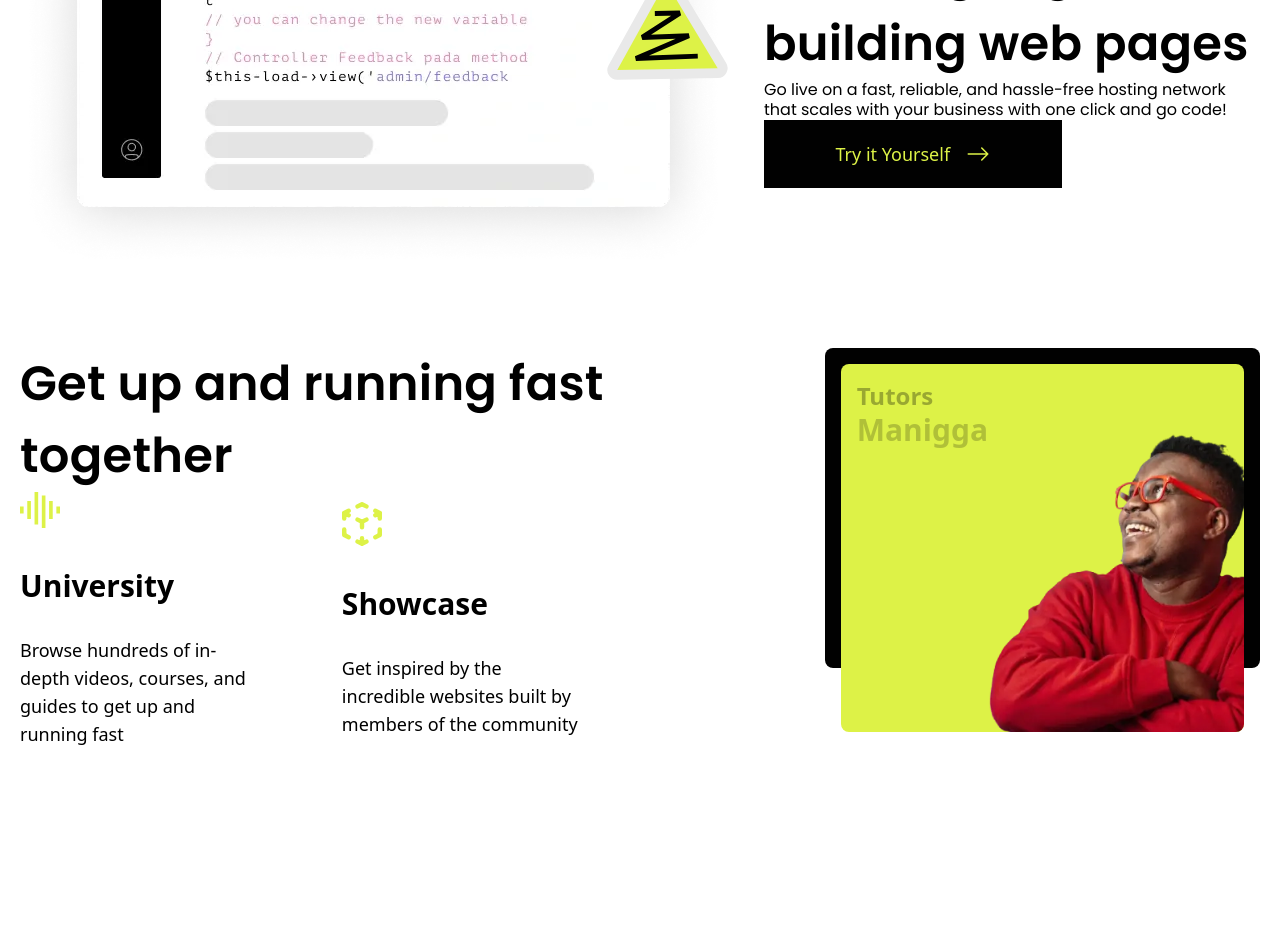
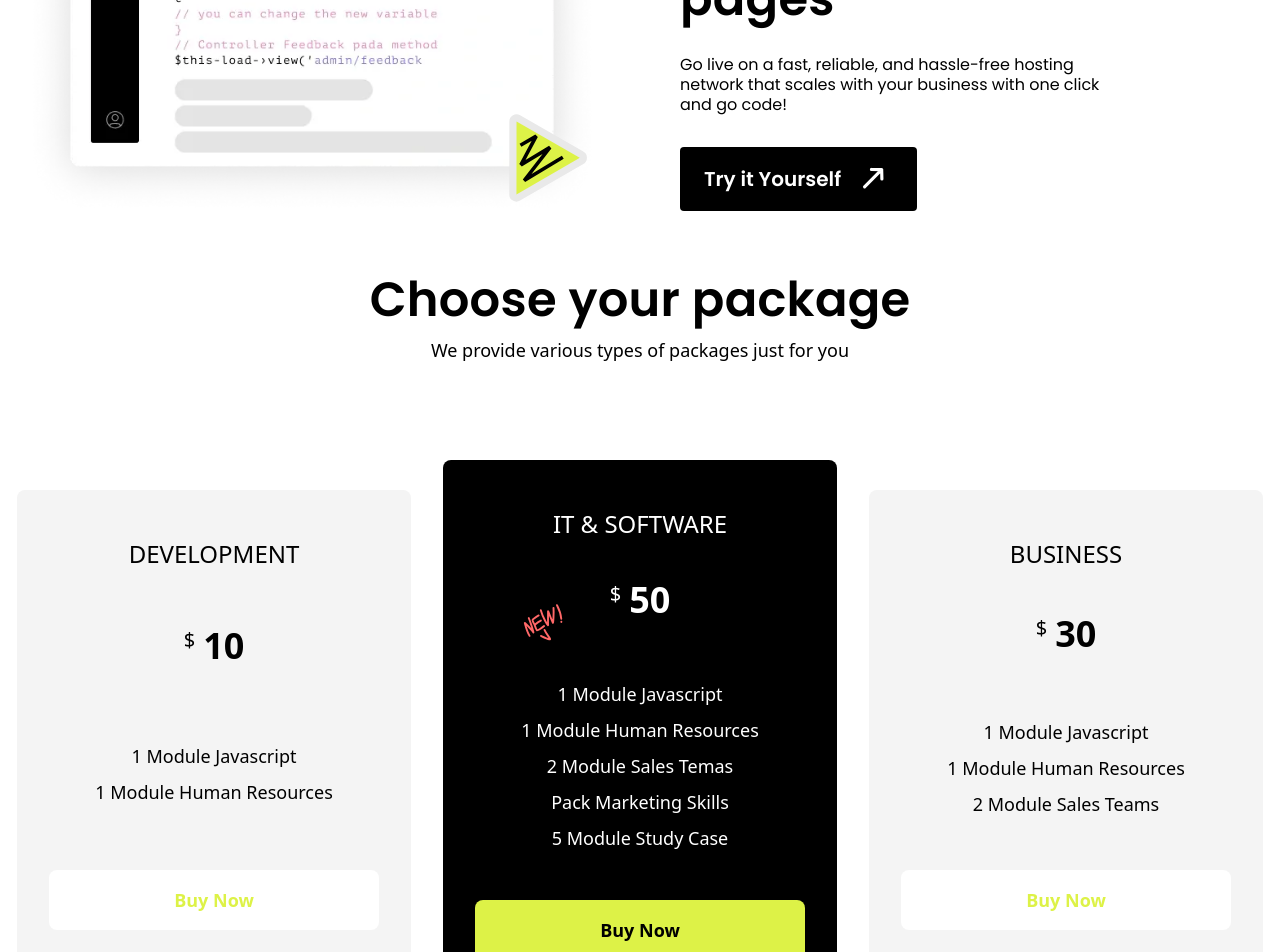
Before and after one commit to pujiragil/Mecode, a React (Vite) app: page / in a window 1280 px wide. Shown: the part 1620-2572 px from the top of the page. Built offline with nearby package versions, Linux system fonts and the light colour scheme.

Commit message:
change dir name

```diff
--- a/src/App.jsx
+++ b/src/App.jsx
@@ -1,6 +1,10 @@
-import { HeroSection, PlatformSection, FeatureSection } from "./components";
-import Section from "./components/Section";
-import Card from "./components/Card";
+import {
+  HeroSection,
+  PlatformSection,
+  FeatureSection,
+  PriceSection,
+  CardSection,
+} from "./components";
 import FAQ from "./components/faq";
 import Footer from "./components/Footer";
 
@@ -12,8 +16,8 @@ function App() {
       <FeatureSection />
       <div className="bg-white">
         <div className="container mx-auto">
-          <Section />
-          <Card />
+          <CardSection />
+          <PriceSection />
           <FAQ />
         </div>
       </div>
--- a/src/components/Hero/index.jsx
+++ b/src/components/Hero/index.jsx
@@ -5,7 +5,7 @@ import Navbar from "../Navbar";
 
 const HeroButton = () => {
   return (
-    <button className="px-6 py-3 flex items-center gap-3 font-poppins font-medium bg-black text-white rounded md:text-xl">
+    <button className="px-6 py-3 flex items-center gap-3 font-poppins font-semibold bg-black text-white rounded md:text-xl">
       Get started
       <img
         className="w-8 h-auto md:w-10"
@@ -32,7 +32,7 @@ const HeroText = () => {
         <Paragraph
           isPrimary={true}
           sizes={["text-xs", "md:text-base"]}
-          widths={["w-full", "md:w-4/5"]}
+          widths={["w-full", "md:w-8/12", "lg:w-3/4"]}
           text="Create, launch, and iterate on new marketing campaigns without distracting your product team."
         />
       </div>
--- /dev/null
+++ b/src/components/Price/CardElements.jsx
@@ -0,0 +1,50 @@
+import { Heading } from "../GlobalElements";
+
+export const CardHeader = () => {
+  return (
+    <div className="flex flex-col justify-center items-center text-center mb-24">
+      <Heading type="h2" text="Choose your package" />
+      {/* <HeroTitle text="Choose your package" style="font-bold w-3/5 mb-6" /> */}
+      <p className="font-inter text-lg w-3/5">
+        We provide various types of packages just for you
+      </p>
+    </div>
+  );
+};
+
+export const CardItem = ({ primary, style, title, price, modules }) => {
+  return (
+    <div
+      className={`${
+        primary ? "h-[488px] lg:h-[548px]" : "h-[425px] lg:h-[488px]"
+      } ${style} lg:w-[394px] relative font-inter flex flex-col justify-between items-center text-center px-8 py-12 rounded-lg sm:w-3/4 `}
+    >
+      <h3 className="text-2xl mb-5 uppercase">{title}</h3>
+      <p className="text-4xl font-bold flex justify-start items-start gap-x-2 mb-10">
+        <span className="text-xl font-normal">$</span>
+        {price}
+      </p>
+      <div className="mb-5">
+        {modules.map((module, index) => (
+          <p className="text-lg mb-2" key={index}>
+            {module}
+          </p>
+        ))}
+      </div>
+      <button
+        className={`${
+          primary ? "bg-primary-card text-black" : "bg-white text-primary"
+        } font-bold text-lg w-full rounded-lg py-4`}
+      >
+        Buy Now
+      </button>
+      {primary && (
+        <img
+          className="absolute top-[100px] left-10 md:left-[100px] lg:top-36 lg:left-20 w-10"
+          src="/assets/new.svg"
+          alt="new"
+        />
+      )}
+    </div>
+  );
+};
--- /dev/null
+++ b/src/components/Price/index.jsx
@@ -0,0 +1,17 @@
+import { CardHeader, CardItem } from "./CardElements";
+import { cardOne, cardThree, cardTwo } from "../../data/card/cardObj";
+
+const PriceSection = () => {
+  return (
+    <div className="px-4 mb-20 lg:mb-40">
+      <CardHeader />
+      <div className="flex flex-col lg:flex-row lg:gap-x-8 justify-center items-center">
+        <CardItem {...cardOne} />
+        <CardItem {...cardTwo} />
+        <CardItem {...cardThree} />
+      </div>
+    </div>
+  );
+};
+
+export default PriceSection;
--- a/src/components/Section/SectionElements.jsx
+++ /dev/null
@@ -1,91 +0,0 @@
-import { Button, Heading, Paragraph } from "../GlobalElements";
-import { BsArrowRight } from "react-icons/bs";
-
-export const SectionOne = () => {
-  return (
-    <div className="flex flex-col lg:flex-row justify-center lg:justify-between lg:items-end items-center mb-20">
-      <div className="mb-20 lg:order-2 lg:w-2/5">
-        <Heading
-          type="h2"
-          widths={["w-full"]}
-          text="The language for building web pages"
-        />
-        <Paragraph
-          text="Go live on a fast, reliable, and hassle-free hosting network that scales with your business with one click and go code!"
-          width="w-full md:w-3/5 lg:w-11/12"
-          mb="mb-8"
-        />
-        <Button
-          text="Try it Yourself"
-          icon={<BsArrowRight className="text-2xl" />}
-          style="flex justify-center items-center gap-x-4 bg-primary-button text-primary font-medium w-full md:w-3/5 py-5 text-lg font-inter"
-        />
-      </div>
-      <div className="relative lg:order-1 lg:w-fit">
-        <img
-          className="w-full md:w-max relative"
-          src="/assets/code2.webp"
-          alt="code"
-        />
-        <img
-          className="absolute -bottom-4 lg:bottom-[30%] lg:rotate-[29deg] right-0 lg:-right-[30px] rotate-12 w-28 md:w-44 object-cover"
-          src="/assets/triangle.svg"
-          alt="triangle"
-        />
-      </div>
-    </div>
-  );
-};
-
-export const SectionTwo = () => {
-  return (
-    <div className="text-center md:text-left md:flex flex-col justify-center lg:items-start items-center mb-14 md:mb-20">
-      <Heading
-        type="h2"
-        widths={["w-full", "md:w-4/5"]}
-        text="Get up and running fast together"
-      />
-      <div className="relative grid grid-cols-1 md:grid-cols-2 grid-rows-2 md:grid-rows-1 gap-y-28 lg:w-4/5 lg:content-start lg:justify-items-start">
-        <CardSection
-          logo="/assets/university.svg"
-          alt="university"
-          title="University"
-          paragraph="Browse hundreds of in-depth videos, courses, and guides to get up and running fast"
-        />
-        <span className="md:hidden absolute w-full border-b-2 inset-y-1/2 border-main rounded-full"></span>
-        <CardSection
-          logo="/assets/showcase.svg"
-          alt="showcase"
-          title="Showcase"
-          paragraph="Get inspired by the incredible websites built by members of the community"
-        />
-      </div>
-    </div>
-  );
-};
-
-const CardSection = ({ logo, alt, title, paragraph }) => {
-  return (
-    <div className="flex flex-col items-center justify-center lg:items-start lg:text-start text-center font-inter">
-      <img className="block w-10 mb-10" src={logo} alt={alt} />
-      <h1 className="text-3xl font-bold mb-8">{title}</h1>
-      <p className="w-3/4 text-lg">{paragraph}</p>
-    </div>
-  );
-};
-
-export const SectionImg = () => {
-  return (
-    <div className="bg-primary-button w-full h-80 rounded-lg p-4 md:w-3/5 md:mx-auto lg:max-w-[520px] mb-[278px] lg:mb-0">
-      <div className="relative bg-primary-card w-full h-[368px] rounded-lg p-4 font-inter">
-        <h2 className="text-black text-2xl font-bold opacity-30">Tutors</h2>
-        <h2 className="text-black text-3xl font-bold opacity-20">Manigga</h2>
-        <img
-          className="absolute bottom-0 right-0 w-auto h-[320px] object-cover rounded-lg"
-          src="/assets/tutors.webp"
-          alt="Tutors"
-        />
-      </div>
-    </div>
-  );
-};
--- a/src/components/Section/index.jsx
+++ /dev/null
@@ -1,16 +0,0 @@
-import React from 'react'
-import { SectionImg, SectionOne, SectionTwo } from './SectionElements'
-
-const Section = () => {
-  return (
-    <div className="flex flex-col px-5 pt-8 lg:mb-20">
-      <SectionOne />
-      <div className="lg:flex justify-center items-start">
-        <SectionTwo />
-        <SectionImg />
-      </div>
-    </div>
-  )
-}
-
-export default Section
--- a/src/components/index.jsx
+++ b/src/components/index.jsx
@@ -2,3 +2,5 @@ export { default as Navbar } from "./Navbar";
 export { default as HeroSection } from "./Hero";
 export { default as PlatformSection } from "./Platform";
 export { default as FeatureSection } from "./Feature";
+export { default as PriceSection } from "./Price";
+export { default as CardSection } from "./Card";
```
